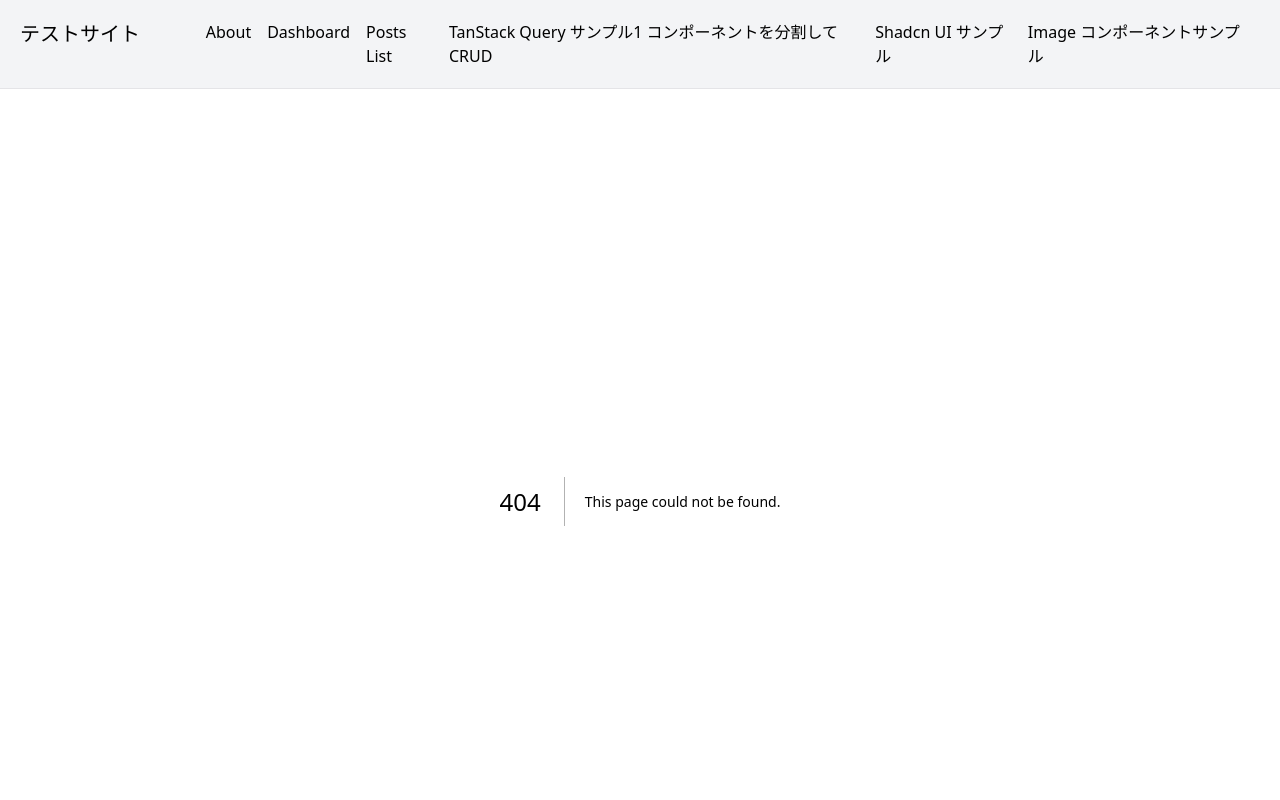
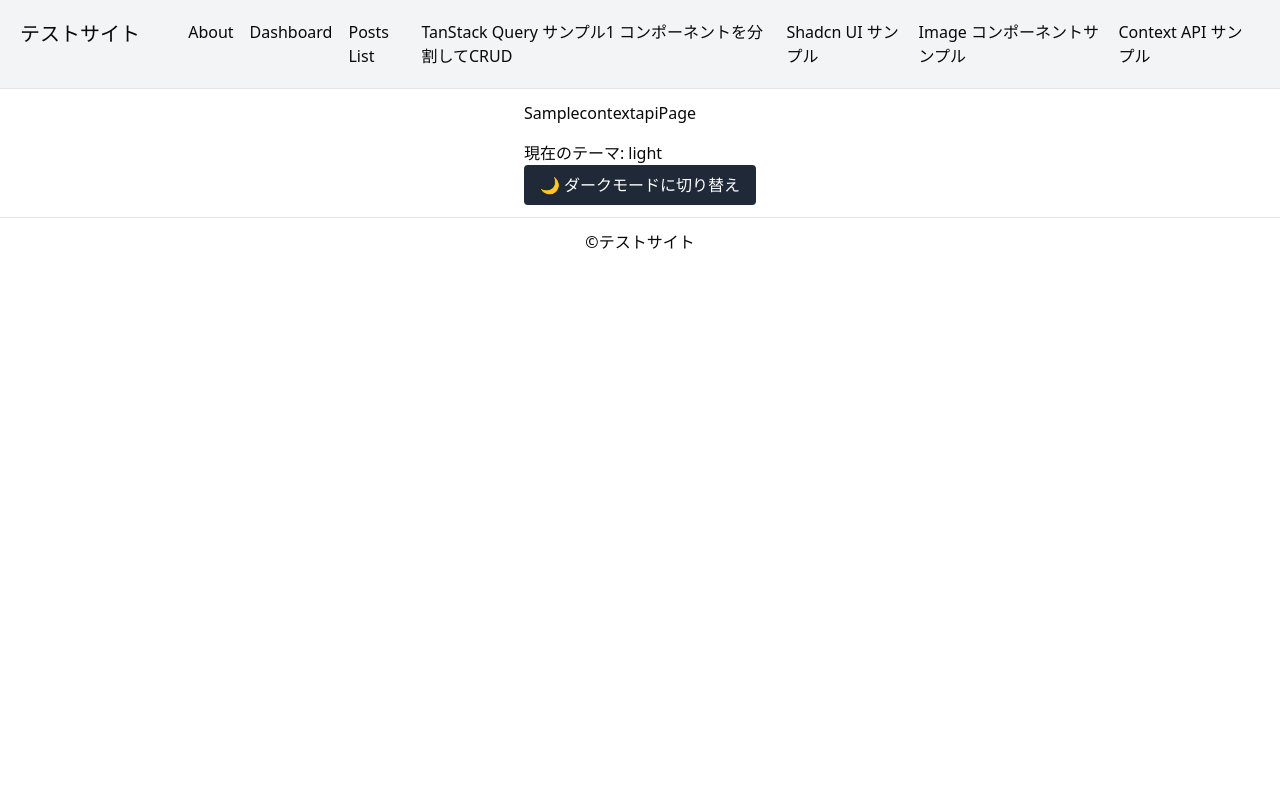
Before and after one commit to graphicocolo/mkvnf-nextjs, a Next.js app: page /samplecontextapi in a window 1280 px wide. Before the commit this address had no page. Shown: the top 800 px of the page. Built offline with nearby package versions, Linux system fonts and the light colour scheme.

Commit message:
第10章: Context API を使ったグローバルステート管理

```diff
--- /dev/null
+++ b/src/app/_components/ThemeSwitch.tsx
@@ -0,0 +1,17 @@
+'use client';
+
+import useTheme from '@/app/hooks/useTheme';
+
+const ThemeSwitch = () => {
+  const { theme, ToggleTheme } = useTheme();
+  return (
+    <button
+      className="rounded bg-gray-800 px-4 py-2 text-white transition-colors duration-300 dark:bg-gray-200 dark:text-black"
+      onClick={ToggleTheme}
+    >
+      {theme === 'light' ? '🌙 ダークモードに切り替え' : '☀️ ライトモードに切り替え'}
+    </button>
+  );
+};
+
+export default ThemeSwitch;
--- /dev/null
+++ b/src/app/context/ThemeContext.tsx
@@ -0,0 +1,41 @@
+'use client';
+
+import { createContext, useEffect, useState } from 'react';
+
+type Theme = 'light' | 'dark';
+
+interface ThemeContextType {
+  theme: Theme;
+  ToggleTheme: () => void;
+}
+
+const ThemeContext = createContext<ThemeContextType | undefined>(undefined);
+
+export const ThemeProvider = ({
+  children,
+}: Readonly<{
+  children: React.ReactNode;
+}>) => {
+  const [theme, setTheme] = useState<Theme>('light');
+
+  useEffect(() => {
+    const storedTheme = localStorage.getItem('theme') as Theme | null;
+    if (storedTheme) {
+      setTheme(storedTheme);
+      document.documentElement.classList.add(storedTheme);
+    }
+    setTheme(storedTheme || 'light');
+  }, []);
+
+  const ToggleTheme = () => {
+    const newTheme = theme === 'light' ? 'dark' : 'light';
+    setTheme(newTheme);
+    localStorage.setItem('theme', newTheme);
+    document.documentElement.classList.remove(theme);
+    document.documentElement.classList.add(newTheme);
+  };
+
+  return <ThemeContext.Provider value={{ theme, ToggleTheme }}>{children}</ThemeContext.Provider>;
+};
+
+export default ThemeContext;
--- /dev/null
+++ b/src/app/hooks/useTheme.ts
@@ -0,0 +1,13 @@
+import { useContext } from 'react';
+
+import ThemeContext from '@/app/context/ThemeContext';
+
+const useTheme = () => {
+  const context = useContext(ThemeContext);
+  if (context === undefined) {
+    throw new Error('useTheme must be used within a ThemeProvider');
+  }
+  return context;
+};
+
+export default useTheme;
--- a/src/app/layout.tsx
+++ b/src/app/layout.tsx
@@ -3,6 +3,7 @@ import Link from 'next/link';
 import { Toaster } from '@/components/ui/toaster';
 
 // import TanstackQueryProvider from '@/app/_libs/tanstackProvider';
+import { ThemeProvider } from '@/app/context/ThemeContext';
 
 import type { Metadata } from 'next';
 
@@ -19,6 +20,7 @@ const RootLayout = ({
   children: React.ReactNode;
 }>) => {
   return (
+    <ThemeProvider>
       <html lang="ja">
         {/* <TanstackQueryProvider> */}
         <body>
@@ -47,6 +49,9 @@ const RootLayout = ({
                   <li className="md:mr-4">
                     <Link href="/sampleimages">Image コンポーネントサンプル</Link>
                   </li>
+                  <li className="md:mr-4">
+                    <Link href="/samplecontextapi">Context API サンプル</Link>
+                  </li>
                 </ul>
               </div>
             </div>
@@ -60,6 +65,7 @@ const RootLayout = ({
         </body>
         {/* </TanstackQueryProvider> */}
       </html>
+    </ThemeProvider>
   );
 };
 
--- /dev/null
+++ b/src/app/samplecontextapi/page.tsx
@@ -0,0 +1,17 @@
+'use client';
+
+import ThemeSwitch from '@/app/_components/ThemeSwitch';
+import useTheme from '@/app/hooks/useTheme';
+
+const SamplecontextapiPage = () => {
+  const { theme } = useTheme();
+  return (
+    <div>
+      <h1>SamplecontextapiPage</h1>
+      <p className="mt-4">現在のテーマ: {theme}</p>
+      <ThemeSwitch />
+    </div>
+  );
+};
+
+export default SamplecontextapiPage;
```
Lines whose indentation alone changed are shown as unchanged.
